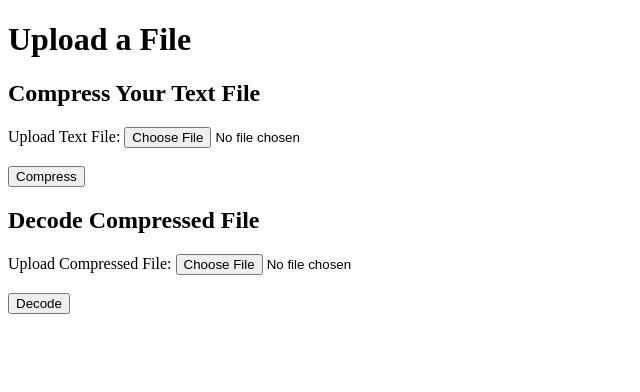
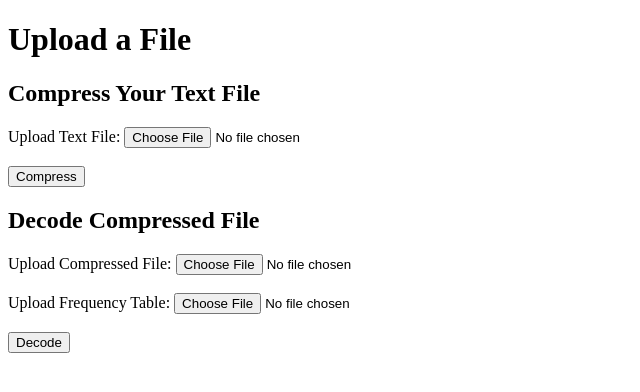
Before and after one commit to sandeepGenz/HuffPress, a Flask app: page / in a window 1280 px wide. Shown: the top 392 px of the page, without its empty margins (0-640 px from the left). Run offline with Flask 3, Linux system fonts and the light colour scheme; some libraries are stand-ins or nearby versions.

Commit message:
decode works , freq map not able to download , but available for devs in the upload dir

```diff
--- a/app.py
+++ b/app.py
@@ -221,25 +221,34 @@ def compress():
 
     start_time = time.time()
 
+    # Frequency table and Huffman tree
     freq_table = {char: text.count(char) for char in set(text)}
     root = build_huffman_tree(freq_table)
     codes = {}
     generate_codes(root, "", codes)
 
+    # Encode the text
     compressed_text = huffman_encode(text, codes)
     compressed_file_path = os.path.join(app.config['UPLOAD_FOLDER'], filename + '.compressed')
 
+    # Save the compressed file
     with open(compressed_file_path, 'wb') as f:
         f.write(compressed_text.encode())
 
+    # Save the frequency table to a file
+    freq_table_path = os.path.join(app.config['UPLOAD_FOLDER'], filename + '.freq')
+    with open(freq_table_path, 'w') as f:
+        f.write(str(freq_table))
+
     end_time = time.time()
 
+    # Metrics
     original_size = os.path.getsize(file_path)
     compressed_size = os.path.getsize(compressed_file_path)
     compression_ratio = compressed_size / original_size
     space_savings = 100 - (compression_ratio * 100)
 
-    # Generate and save Huffman tree visualization
+    # Visualize Huffman tree
     huffman_tree = visualize_huffman_tree(root)
     tree_path = os.path.join(app.config['UPLOAD_FOLDER'], filename + '_tree')
     huffman_tree.render(tree_path, format='png', cleanup=True)
@@ -263,27 +272,35 @@ def download(filename):
 # Decode Route
 @app.route('/decode', methods=['POST'])
 def decode():
-    file = request.files['file']
-    if not file:
-        return "No file uploaded", 400
+    compressed_file = request.files['file']
+    freq_file = request.files['freq']
 
-    filename = file.filename
-    file_path = os.path.join(app.config['UPLOAD_FOLDER'], filename)
-    file.save(file_path)
+    if not compressed_file or not freq_file:
+        return "Both compressed file and frequency table file are required", 400
 
-    with open(file_path, 'rb') as f:
+    # Save files
+    compressed_file_path = os.path.join(app.config['UPLOAD_FOLDER'], compressed_file.filename)
+    compressed_file.save(compressed_file_path)
+
+    freq_file_path = os.path.join(app.config['UPLOAD_FOLDER'], freq_file.filename)
+    freq_file.save(freq_file_path)
+
+    # Load compressed text
+    with open(compressed_file_path, 'rb') as f:
         compressed_text = f.read().decode()
 
-    # Assume we have the same Huffman tree or codes from compression
-    # Normally, you would have to either send the tree or regenerate the tree from a frequency table.
-    # Here, we will just reconstruct the tree from the compressed file, which is impractical for a real scenario
-    # For demonstration purposes, we'll use an example, assuming the tree is already available.
-    freq_table = {char: compressed_text.count(char) for char in set(compressed_text)}
+    # Load frequency table
+    with open(freq_file_path, 'r') as f:
+        freq_table = eval(f.read())
+
+    # Rebuild Huffman tree
     root = build_huffman_tree(freq_table)
 
+    # Decode text
     decoded_text = huffman_decode(compressed_text, root)
 
     return render_template('decoded_result.html', decoded_text=decoded_text)
+
 
 # Home Route
 @app.route('/')
--- a/templates/index.html
+++ b/templates/index.html
@@ -36,11 +36,15 @@
 
     <!-- Form for decoding -->
     <h2>Decode Compressed File</h2>
-<form action="/decode" method="POST" enctype="multipart/form-data">
-    <label for="file">Upload Compressed File:</label>
-    <input type="file" name="file" id="file" accept=".compressed" required><br><br>
-    <button type="submit">Decode</button>
-</form>
+    <form action="/decode" method="POST" enctype="multipart/form-data">
+        <label for="file">Upload Compressed File:</label>
+        <input type="file" name="file" id="file" accept=".compressed" required><br><br>
+        <label for="freq">Upload Frequency Table:</label>
+        <input type="file" name="freq" id="freq" accept=".freq" required><br><br>
+        <button type="submit">Decode</button>
+    </form>
+
+
 
 </body>
 </html>
```
